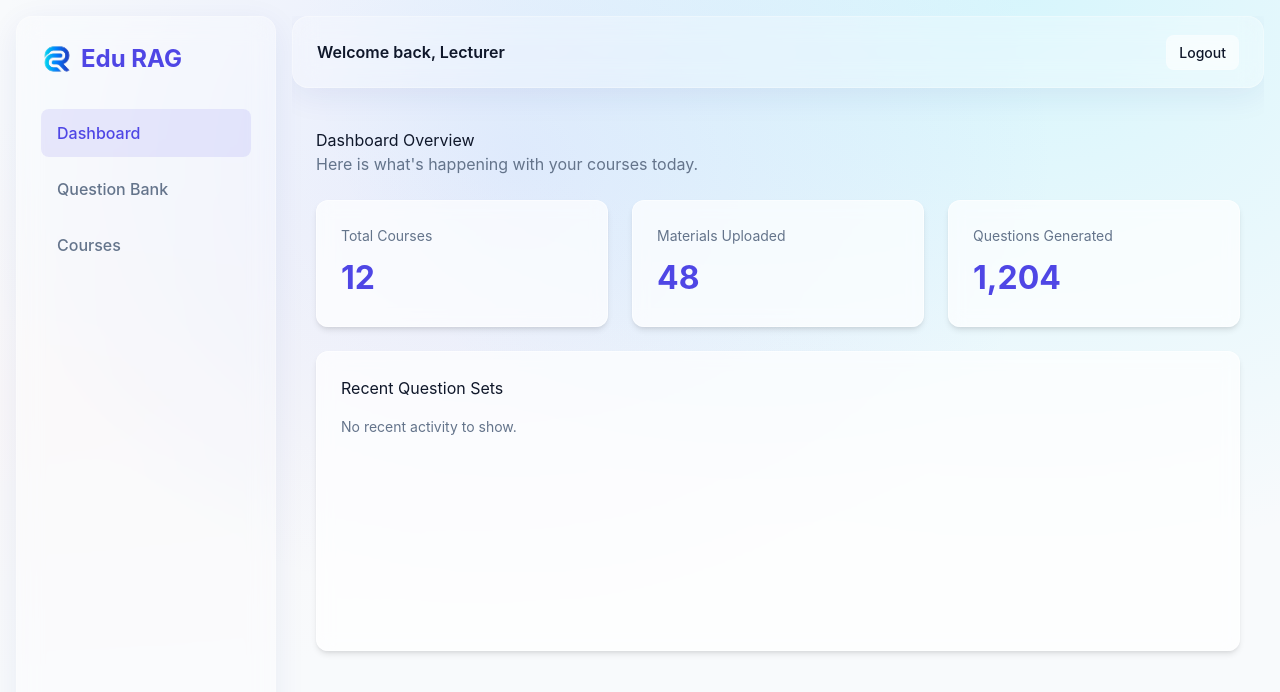
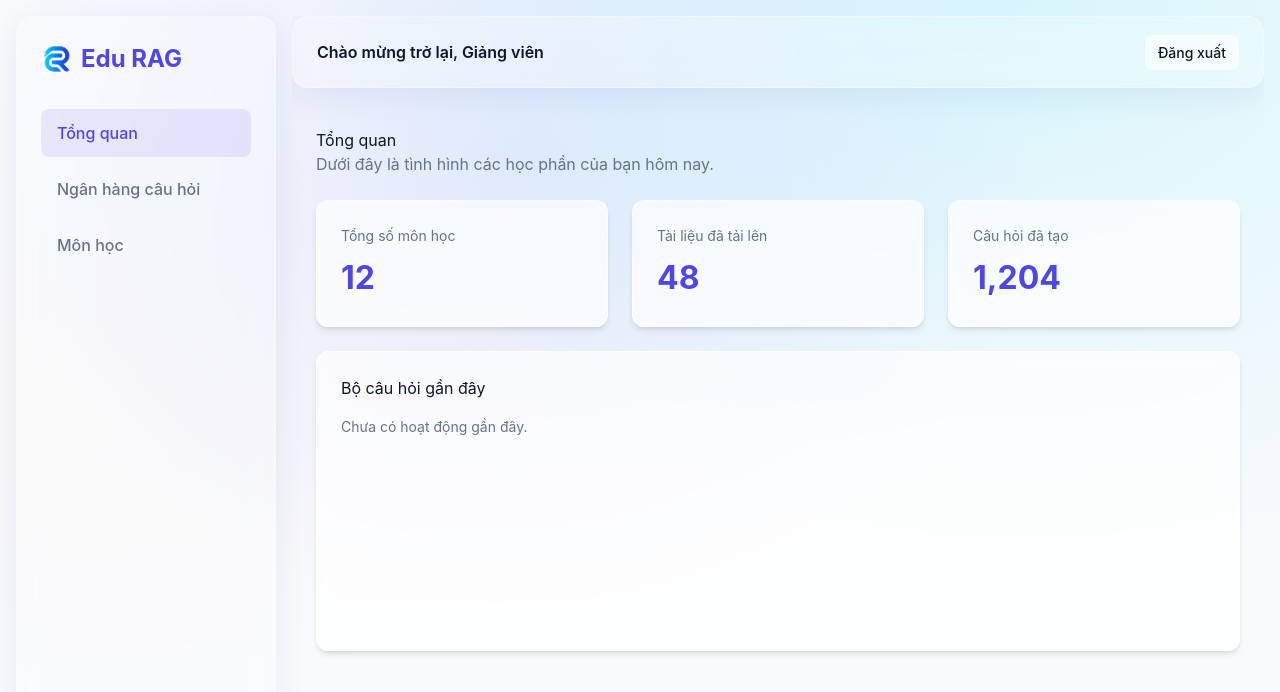
Before and after one commit to chplay2020/edu-rag-assessment-question-generator, a React (Vite) app in the folder frontend/: page / in a window 1280 px wide. Shown: the top 692 px of the page. Built offline with nearby package versions, Linux system fonts and the light colour scheme; sample sign-in values are in the browser's storage.

Commit message:
change to VN

```diff
--- a/frontend/index.html
+++ b/frontend/index.html
@@ -1,10 +1,10 @@
 <!doctype html>
-<html lang="en">
+<html lang="vi">
   <head>
     <meta charset="UTF-8" />
     <link rel="icon" type="image/svg+xml" href="/favicon.svg" />
     <meta name="viewport" content="width=device-width, initial-scale=1.0" />
-    <title>frontend</title>
+    <title>Edu RAG - Hệ thống tạo câu hỏi đánh giá</title>
   </head>
   <body>
     <div id="root"></div>
--- a/frontend/src/App.tsx
+++ b/frontend/src/App.tsx
@@ -15,8 +15,8 @@ function App() {
         <Route element={<AuthGuard />}>
           <Route element={<MainLayout />}>
             <Route path="/" element={<Dashboard />} />
-            <Route path="/questions" element={<div style={{padding: '24px'}}><h2>Question Bank Placeholder</h2></div>} />
-            <Route path="/courses" element={<div style={{padding: '24px'}}><h2>Courses Placeholder</h2></div>} />
+            <Route path="/questions" element={<div style={{padding: '24px'}}><h2>Ngân hàng câu hỏi (Đang phát triển)</h2></div>} />
+            <Route path="/courses" element={<div style={{padding: '24px'}}><h2>Môn học (Đang phát triển)</h2></div>} />
           </Route>
         </Route>
 
--- a/frontend/src/layouts/MainLayout.tsx
+++ b/frontend/src/layouts/MainLayout.tsx
@@ -21,9 +21,9 @@ export const MainLayout: React.FC = () => {
           <h2>Edu RAG</h2>
         </div>
         <nav className="sidebar-nav">
-          <Link to="/" className="nav-item active">Dashboard</Link>
-          <Link to="/questions" className="nav-item">Question Bank</Link>
-          <Link to="/courses" className="nav-item">Courses</Link>
+          <Link to="/" className="nav-item active">Tổng quan</Link>
+          <Link to="/questions" className="nav-item">Ngân hàng câu hỏi</Link>
+          <Link to="/courses" className="nav-item">Môn học</Link>
         </nav>
       </aside>
 
@@ -32,10 +32,10 @@ export const MainLayout: React.FC = () => {
         {/* Header */}
         <header className="header glass-panel">
           <div className="header-title">
-            <h3>Welcome back, Lecturer</h3>
+            <h3>Chào mừng trở lại, Giảng viên</h3>
           </div>
           <div className="header-actions">
-            <Button variant="secondary" size="sm" onClick={handleLogout}>Logout</Button>
+            <Button variant="secondary" size="sm" onClick={handleLogout}>Đăng xuất</Button>
           </div>
         </header>
 
--- a/frontend/src/pages/Dashboard.tsx
+++ b/frontend/src/pages/Dashboard.tsx
@@ -4,28 +4,28 @@ export const Dashboard: React.FC = () => {
   return (
     <div className="dashboard-container" style={{ padding: '24px', display: 'flex', flexDirection: 'column', gap: '24px' }}>
       <div className="dashboard-header">
-        <h2>Dashboard Overview</h2>
-        <p style={{ color: 'var(--color-text-muted)' }}>Here is what's happening with your courses today.</p>
+        <h2>Tổng quan</h2>
+        <p style={{ color: 'var(--color-text-muted)' }}>Dưới đây là tình hình các học phần của bạn hôm nay.</p>
       </div>
 
       <div className="dashboard-stats" style={{ display: 'grid', gridTemplateColumns: 'repeat(auto-fit, minmax(240px, 1fr))', gap: '24px' }}>
         <div className="card">
-          <h3 style={{ fontSize: '0.875rem', color: 'var(--color-text-muted)', marginBottom: '8px' }}>Total Courses</h3>
+          <h3 style={{ fontSize: '0.875rem', color: 'var(--color-text-muted)', marginBottom: '8px' }}>Tổng số môn học</h3>
           <p style={{ fontSize: '2rem', fontWeight: 700, color: 'var(--color-primary)' }}>12</p>
         </div>
         <div className="card">
-          <h3 style={{ fontSize: '0.875rem', color: 'var(--color-text-muted)', marginBottom: '8px' }}>Materials Uploaded</h3>
+          <h3 style={{ fontSize: '0.875rem', color: 'var(--color-text-muted)', marginBottom: '8px' }}>Tài liệu đã tải lên</h3>
           <p style={{ fontSize: '2rem', fontWeight: 700, color: 'var(--color-primary)' }}>48</p>
         </div>
         <div className="card">
-          <h3 style={{ fontSize: '0.875rem', color: 'var(--color-text-muted)', marginBottom: '8px' }}>Questions Generated</h3>
+          <h3 style={{ fontSize: '0.875rem', color: 'var(--color-text-muted)', marginBottom: '8px' }}>Câu hỏi đã tạo</h3>
           <p style={{ fontSize: '2rem', fontWeight: 700, color: 'var(--color-primary)' }}>1,204</p>
         </div>
       </div>
 
       <div className="dashboard-recent card" style={{ minHeight: '300px' }}>
-        <h3 style={{ marginBottom: '16px' }}>Recent Question Sets</h3>
-        <p style={{ color: 'var(--color-text-muted)', fontSize: '0.875rem' }}>No recent activity to show.</p>
+        <h3 style={{ marginBottom: '16px' }}>Bộ câu hỏi gần đây</h3>
+        <p style={{ color: 'var(--color-text-muted)', fontSize: '0.875rem' }}>Chưa có hoạt động gần đây.</p>
       </div>
     </div>
   );
--- a/frontend/src/pages/Login.tsx
+++ b/frontend/src/pages/Login.tsx
@@ -19,23 +19,23 @@ export const Login: React.FC = () => {
       <div className="login-card glass-panel">
         <div className="login-header">
           <div className="login-logo-container">
-            <img src={logo} className="login-logo" alt="Edu RAG Logo" />
+            <img src={logo} className="login-logo" alt="Logo Edu RAG" />
             <h2>Edu RAG</h2>
           </div>
-          <p>Assessment Question Generator</p>
+          <p>Hệ thống tạo câu hỏi từ tài liệu học phần</p>
         </div>
 
         <form onSubmit={handleLogin} className="login-form">
           <div className="form-group">
-            <label>Email / Username</label>
-            <input type="text" placeholder="Enter your email" defaultValue="admin@edurag.com" />
+            <label>Email / Tên đăng nhập</label>
+            <input type="text" placeholder="Nhập email của bạn" defaultValue="admin@edurag.com" />
           </div>
           <div className="form-group">
-            <label>Password</label>
-            <input type="password" placeholder="Enter your password" defaultValue="password" />
+            <label>Mật khẩu</label>
+            <input type="password" placeholder="Nhập mật khẩu" defaultValue="password" />
           </div>
           <div className="login-actions">
-            <Button type="submit" variant="primary" fullWidth>Sign In</Button>
+            <Button type="submit" variant="primary" fullWidth>Đăng nhập</Button>
           </div>
         </form>
       </div>
```
